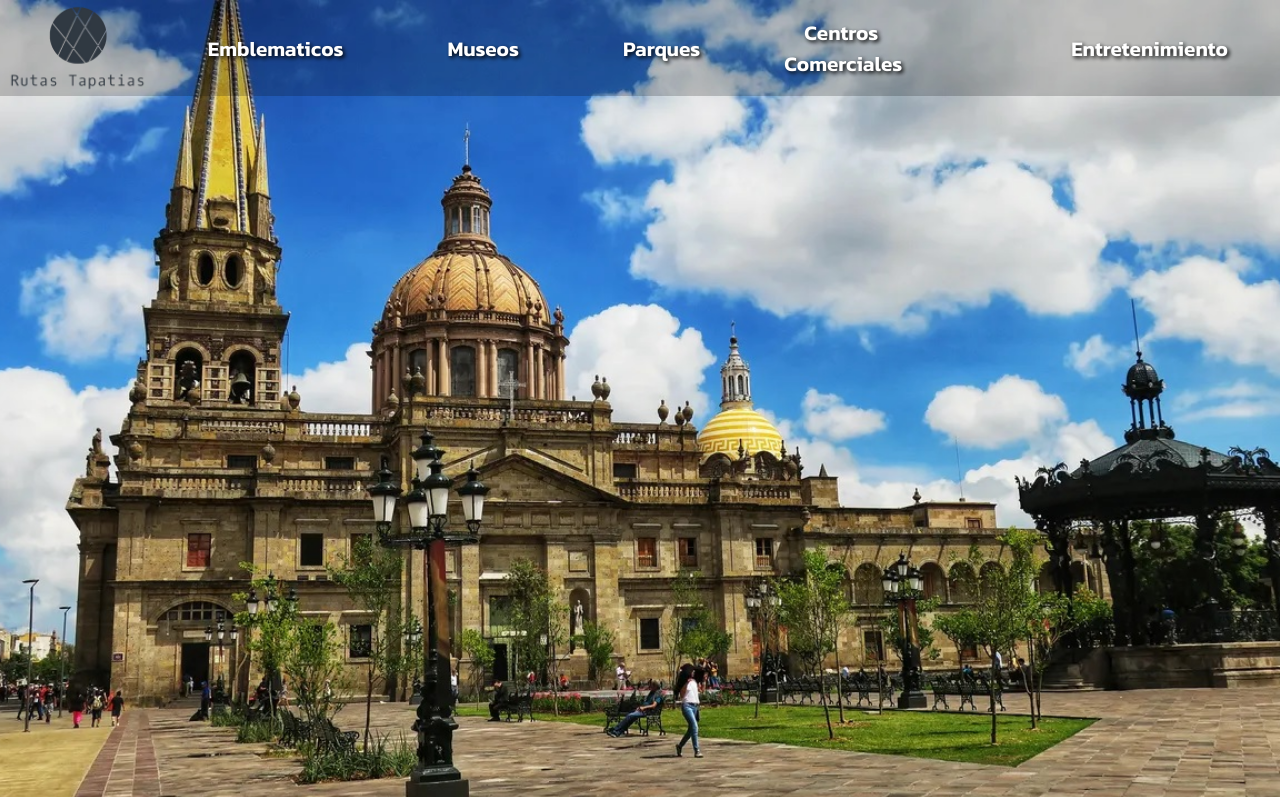
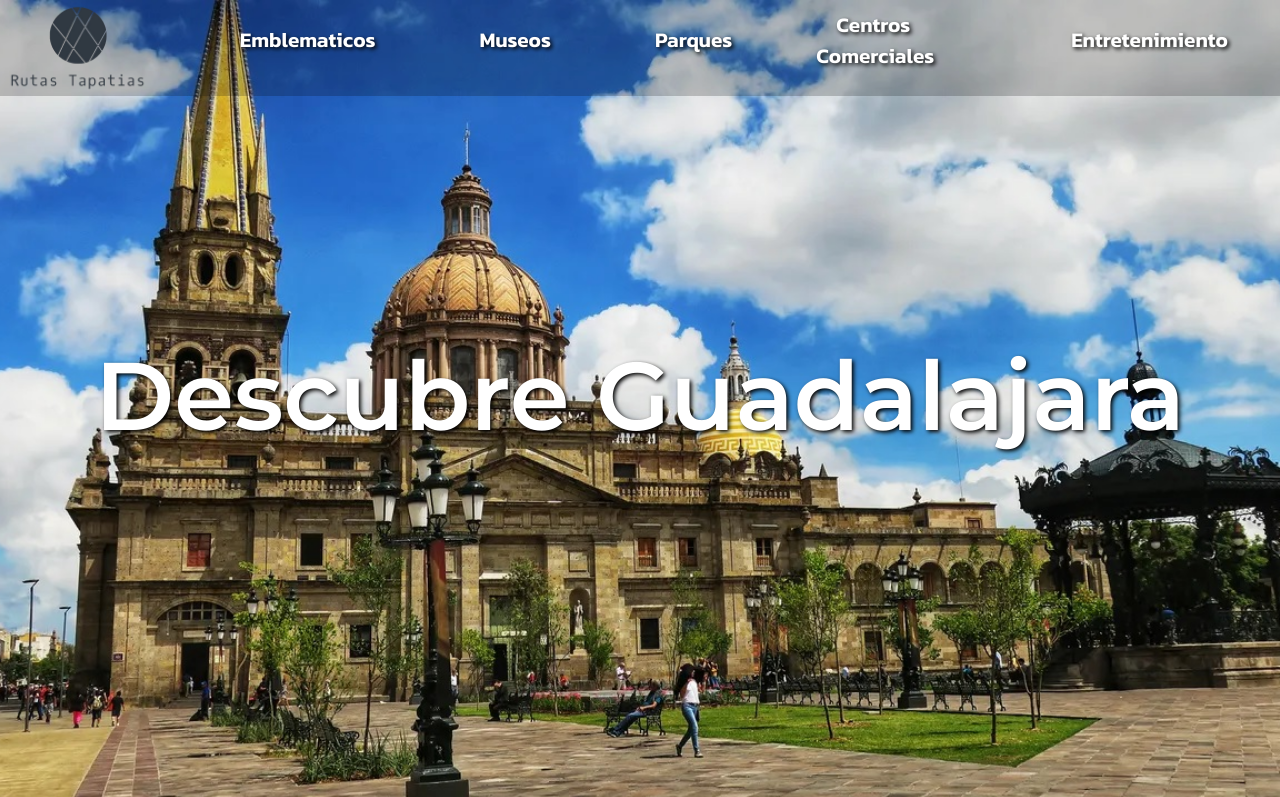
Before and after one commit to Leogaltre1/Ruta-Tapat-a-Modulo1, a plain HTML site: page index.html in a window 1280 px wide. Shown: the top 797 px of the page. Drawn offline with nearby package versions, Linux system fonts and the light colour scheme.

Commit message:
Initial appearence index.html and style.css

```diff
--- a/index.html
+++ b/index.html
@@ -4,6 +4,8 @@
     <meta charset="UTF-8">
     <title>Ruta Tapatía</title>
     <link rel="stylesheet" href="style.css">
+    <link href="https://cdn.jsdelivr.net/npm/bootstrap@5.3.3/dist/css/bootstrap.min.css" rel="stylesheet" integrity="sha384-QWTKZyjpPEjISv5WaRU9OFeRpok6YctnYmDr5pNlyT2bRjXh0JMhjY6hW+ALEwIH" crossorigin="anonymous">
+    <link href="https://cdn.jsdelivr.net/npm/bootstrap-icons/font/bootstrap-icons.css" rel="stylesheet">
 </head>
 <body>
     <header>
@@ -26,10 +28,35 @@
         <img src="assets/GDL1.jpg" alt="">
     </div>
     <main>
-        <h1>Test</h1>
+        <h1>Descubre Guadalajara</h1>
     </main>
-    <footer>
-
+    <footer class="bg-dark text-white py-4">
+        <p class="d-flex justify-content-center">&copy; 2024 Rutas Tapatias. Todos los derechos reservados.</p>
+        <ul class="list-unstyled d-flex justify-content-center border-top border-whitentent-center">
+            <li class="mx-3"><a href="#" class="text-white text-decoration-none">Turismo</a></li>
+            <li class="mx-3"><a href="#" class="text-white text-decoration-none">Servicios</a></li>
+            <li class="mx-3"><a href="#" class="text-white text-decoration-none">Contacto</a></li>
+        </ul>
+        <ul class="list-unstyled d-flex justify-content-center">
+            <!-- Icono de Facebook -->
+            <li class="mx-3"><a href="https://facebook.com" class="text-white text-decoration-none">
+                <i class="bi bi-facebook" style="font-size: 2rem;"></i></a>
+            </li>
+            <!-- Icono de Instagram -->
+            <li class="mx-3"><a href="https://instagram.com" class="text-white text-decoration-none">
+                <i class="bi bi-instagram" style="font-size: 2rem;"></i></a>
+            </li>
+            <!-- Icono de Telegram -->
+            <li class="mx-3"><a href="https://telegram.org" class="text-white text-decoration-none">
+                <i class="bi bi-telegram" style="font-size: 2rem;"></i></a>
+            </li>
+        </ul>
     </footer>
 </body>
 </html>
+
+<!--
+<li class="mx-3"><a href="#" class="text-white text-decoration-none">Política de privacidad</a></li>
+<li class="mx-3"><a href="#" class="text-white text-decoration-none">Términos de uso</a></li>
+<li class="mx-3"><a href="#" class="text-white text-decoration-none">Contacto</a></li>
+-->
--- a/style.css
+++ b/style.css
@@ -1,10 +1,11 @@
 @import url('https://fonts.googleapis.com/css2?family=Kanit:ital,wght@0,100;0,200;0,300;0,400;0,500;0,600;0,700;0,800;0,900;1,100;1,200;1,300;1,400;1,500;1,600;1,700;1,800;1,900&family=Montserrat:ital,wght@0,209;1,209&display=swap');
+@import url('https://fonts.googleapis.com/css2?family=Montserrat:ital,wght@0,100..900;1,100..900&display=swap');
 
-* { /* sass - tipo de letra o configuraciones iniciales para todas las templates */
+* { /* sass */
     margin: 0;
     padding: 0;
     font-family: "Kanit";
-    color: black;
+    color: white;
 }
 /* Para el fondo de la landingpage */
 #background {
@@ -26,14 +27,14 @@
     width: 100%;
     height: 6rem;
     position: fixed;
-    z-index: 10;
+    z-index: 2;
 }
 #navbar-link {
     width: 100%;
     height: 100%;
     display: flex;
     justify-content: space-around;
-    background: rgba(0, 0, 0, 0.2); /*- Añade un fondo semitransparente */
+    background: rgba(0, 0, 0, 0.2); /*- Add semi-trasnparent font */
 }
 .menu {
     display: flex;
@@ -61,3 +62,21 @@
     font-weight: 600; /*Negritas*/
     text-shadow: 2px 2px 4px rgba(0,0,0,2)
 }
+/* Phrase */
+main {
+    position: fixed;
+    display: flex;
+    justify-content: center;
+    align-items: center;
+    width: 100%;
+    height: calc(100vh);
+    top: 0;       /*- Asegúrate de que esté alineado desde la parte superior */
+    left: 0;      /*- Asegúrate de que esté alineado desde la izquierda */
+    z-index: 1;
+}
+main > h1 {
+    font-family: "Montserrat", sans-serif;
+    font-size: 6em;
+    font-weight: 600; /*Negritas*/
+    text-shadow: 2px 2px 4px rgba(0,0,0,2 )
+}
```
